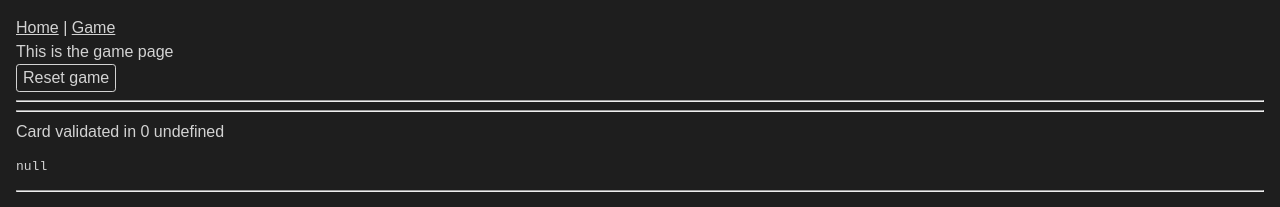
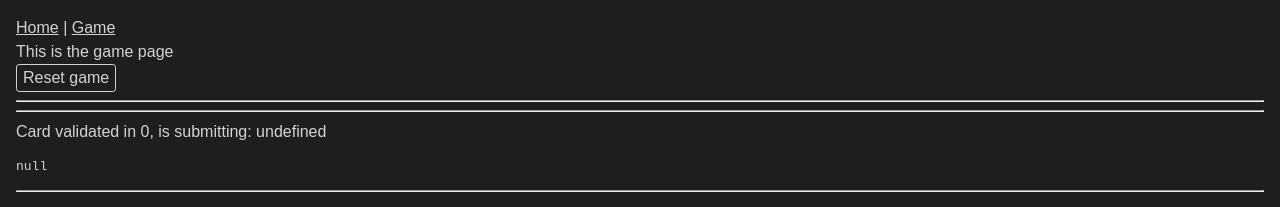
Before and after one commit to 3-Devs-1-Bug/bursting-felines, a Vue app in the folder app/: page /game/123 in a window 1280 px wide. Shown: the top 207 px of the page. Built offline with nearby package versions, Linux system fonts and the light colour scheme; no server answers; a small style sheet from the web is missing.

Commit message:
PR fixes

```diff
--- a/app/src/bf-game/index.js
+++ b/app/src/bf-game/index.js
@@ -24,6 +24,7 @@ import { v4 as uuidv4 } from "uuid";
  * @property {string} looterId Stores the id of the player that used a loot card
  * @property {string} lootTargetId Stores the id of the player must give up a card to the looter
  * @property {number} attackCards Number of attack cards played
+ * @property {number} timerRandom If this value changes, it indicates the timer needs to be reset
  */
 
 /**
--- a/app/src/views/Game.vue
+++ b/app/src/views/Game.vue
@@ -61,7 +61,7 @@
   <template v-if="isDebug">
     <hr />
     <div>
-      {{ `Card validated in ${submitTimeLeft} ${isSubmitting}` }}
+    {{ `Card validated in ${submitTimeLeft}, is submitting: ${isSubmitting}` }}
     </div>
     <code>
       <pre>{{ roomJson }}</pre>
@@ -244,13 +244,11 @@ export default {
         this.peekCountDown = setInterval(timer, 1000);
       }
     },
-    isSubmitting(newValue, oldValue) {
-      console.log("is submitting", newValue);
-      if (!newValue) clearInterval(this.submitCountDown);
-      if (newValue && newValue !== oldValue) {
-        clearInterval(this.submitCountDown);
+    isSubmitting(isSubmitting) {
+      // always clear old timer
+      clearInterval(this.submitCountDown);
+      if (isSubmitting) {
         this.submitTimeLeft = 4;
-
         this.submitCountDown = setInterval(this.getTimer, 1000);
       }
     },
```
